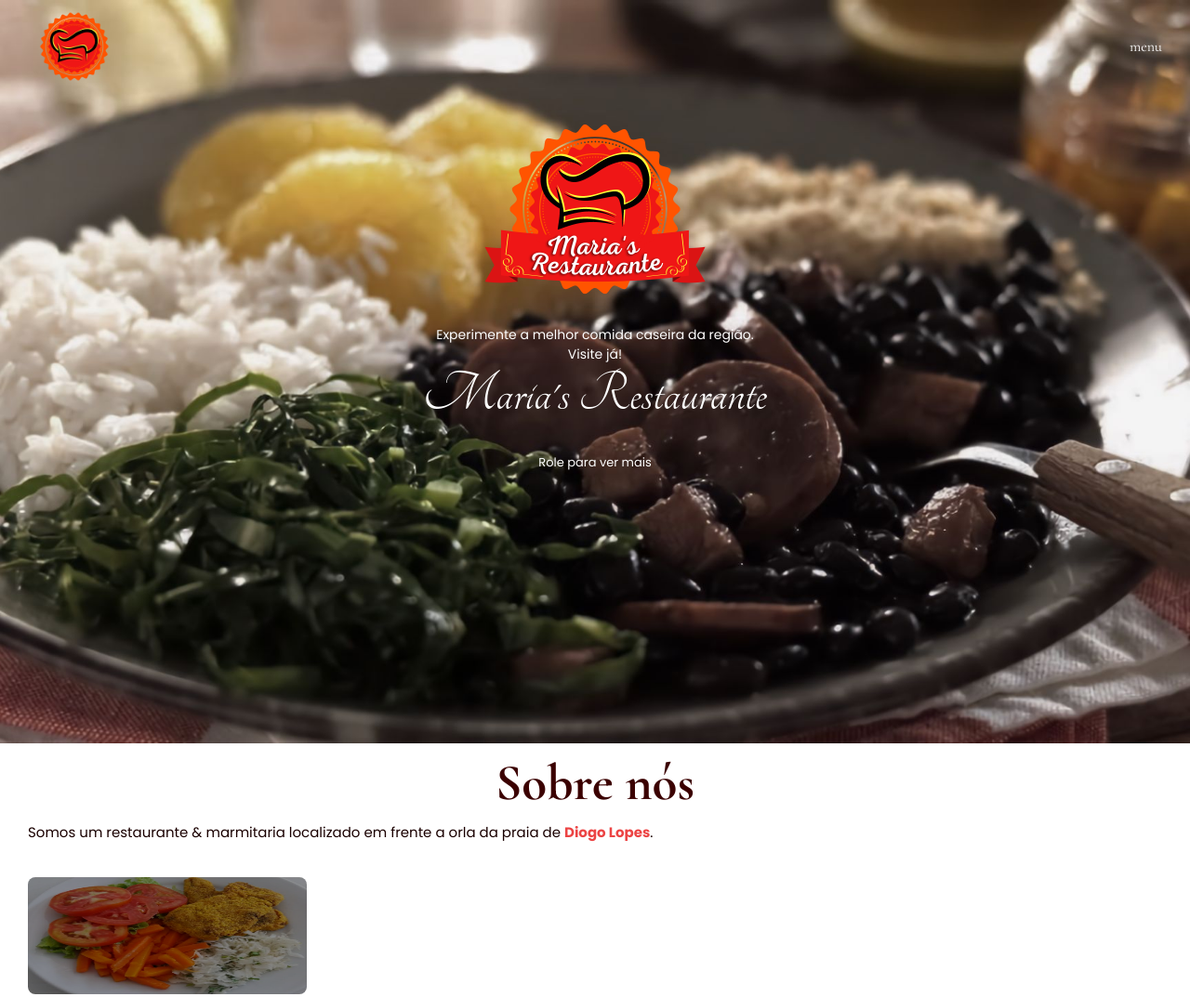
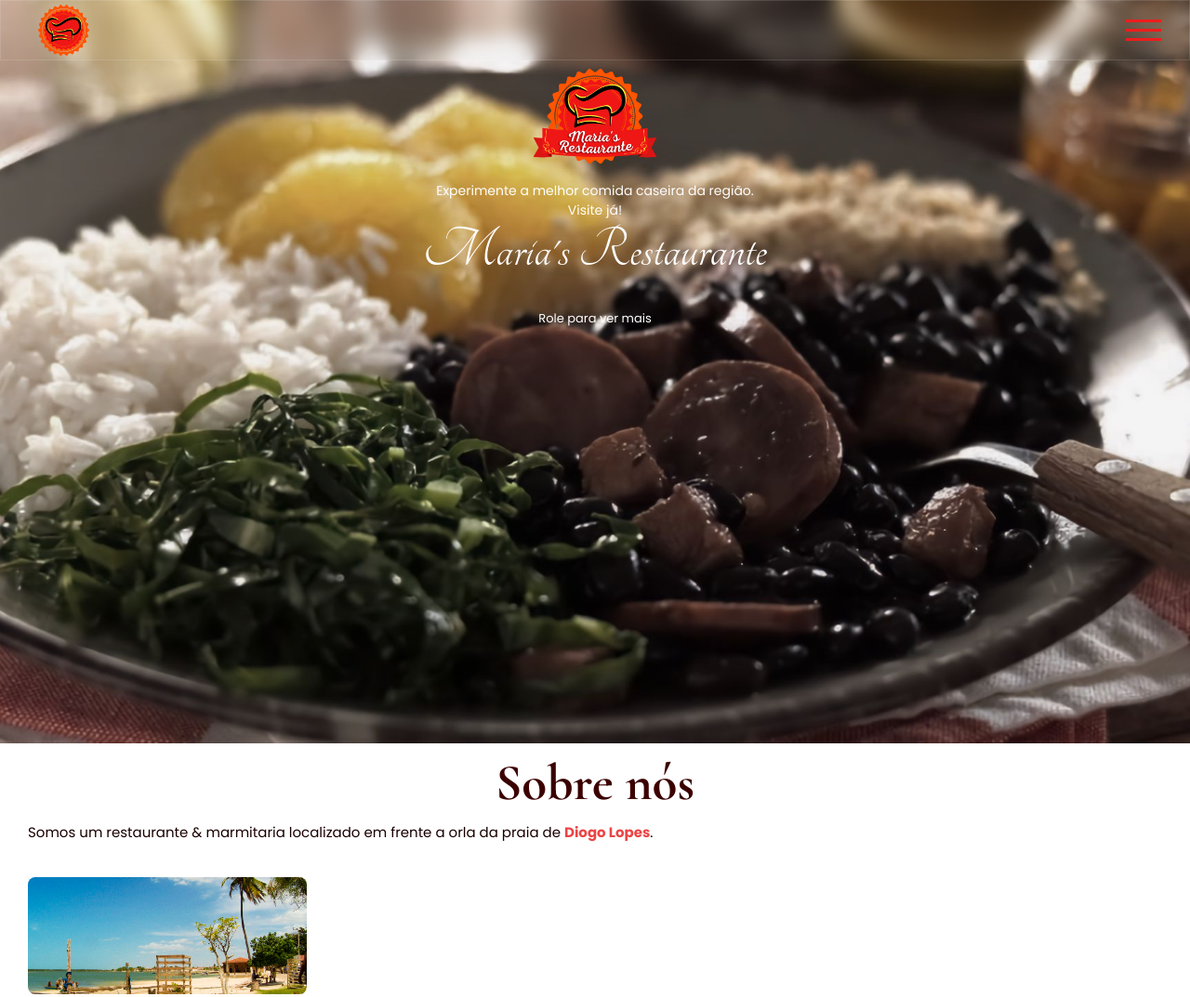
Before and after one commit to gustavsant/restaurant-landing-page, a plain HTML site: page index.html in a window 1280 px wide. Shown: the top 1073 px of the page at 93% size. Drawn offline with nearby package versions, Linux system fonts and the light colour scheme.

Commit message:
aee agora vo bf1

```diff
--- a/index.html
+++ b/index.html
@@ -36,7 +36,11 @@
     <section id="home">
       <header>
         <img src="src/img/logo-p.png" alt="logo-pequena" />
-        <span>menu</span>
+        <div class="menu">
+          <div></div>
+          <div></div>
+          <div></div>
+        </div>
       </header>
       <div class="desc">
         <img class="logo" src="src/img/logo-g.png" alt="" />
@@ -58,7 +62,7 @@
         de <strong>Diogo Lopes</strong>.
       </p>
 
-      <img src="src/img/prato01.png" alt="prato delicioso" />
+      <img src="src/img/praia_dl.jpg" alt="praia de diogo lopes" />
 
       <p>
         Oferecendo atualmente, tanto <strong>café da manhã</strong> quanto
@@ -78,7 +82,7 @@
         Praia de Diogo Lopes, Macau - RN <br />
         R. João Gaspar 06
       </p>
-      <a href="#"><strong>Obter direções</strong></a
+      <a href="#"><strong>Obter direções </strong> </a
       ><i class="bi bi-map"></i> <br />
 
       <p>
--- a/src/styles/about.css
+++ b/src/styles/about.css
@@ -20,6 +20,7 @@
   height: 126px;
   border-radius: 8px;
   margin: 37px 0;
+  object-fit: cover;
 }
 #about p {
   font-family: 'Poppins';
--- a/src/styles/contact.css
+++ b/src/styles/contact.css
@@ -49,7 +49,7 @@
   align-items: center;
   padding: 15px;
   background: #ec4444;
-  box-shadow: 0px 4px 4px rgba(0, 0, 0, 0.25);
+  box-shadow: 0px 5px 8px 2px rgb(0 0 0 / 35%);
   border-radius: 17px;
   width: 90vw;
   border-radius: 17px;
--- a/src/styles/home.css
+++ b/src/styles/home.css
@@ -12,7 +12,7 @@
   width: 100vw;
 }
 #home .desc {
-  padding: 0 30px;
+  padding: 55px 30px;
   font-family: 'Poppins';
   display: flex;
   flex-direction: column;
@@ -38,3 +38,8 @@
   font-family: 'Poppins';
   font-size: 13px;
 }
+@media screen and (orientation: landscape) {
+  #home img.logo {
+    height: 140px;
+  }
+}
--- a/src/styles/menu.css
+++ b/src/styles/menu.css
@@ -1,4 +1,7 @@
 #home header {
+  position: fixed;
+  top: 0;
+  height: 65px;
   padding: 0 30px;
   font-family: 'Cormorant', serif;
   color: white;
@@ -6,7 +9,22 @@
   justify-content: space-between;
   width: 100vw;
   align-items: center;
+  border-bottom: 1px solid rgba(0, 0, 0, 0.321);
+  backdrop-filter: blur(10px) saturate(104%);
+  -webkit-backdrop-filter: blur(10px) saturate(104%);
+  border: 1px solid rgba(255, 255, 255, 0.125);
 }
 #home header img {
-  height: 100px;
+  height: 75px;
 }
+#home header .menu {
+  display: flex;
+  flex-direction: column;
+  justify-content: space-between;
+  gap: 7px;
+}
+.menu div {
+  width: 38px;
+  height: 3px;
+  background-color: #ee1c1c;
+}
```
Also changed, not shown: src/img/praia_dl.jpg (added).
